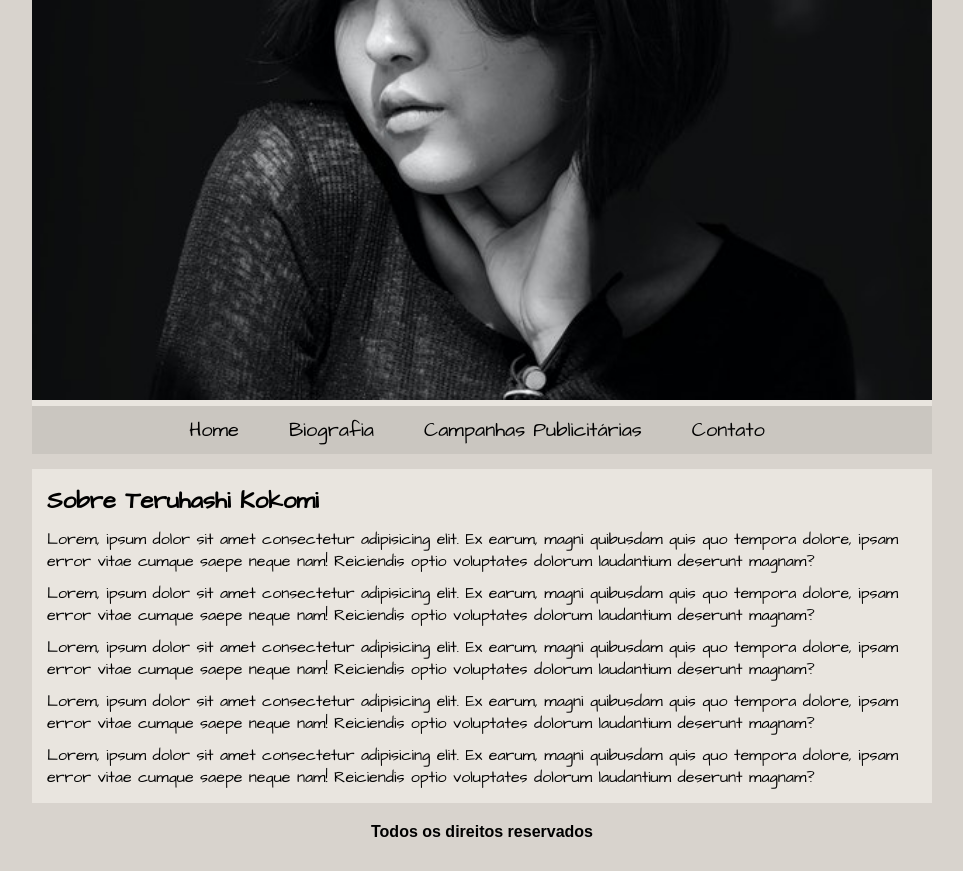
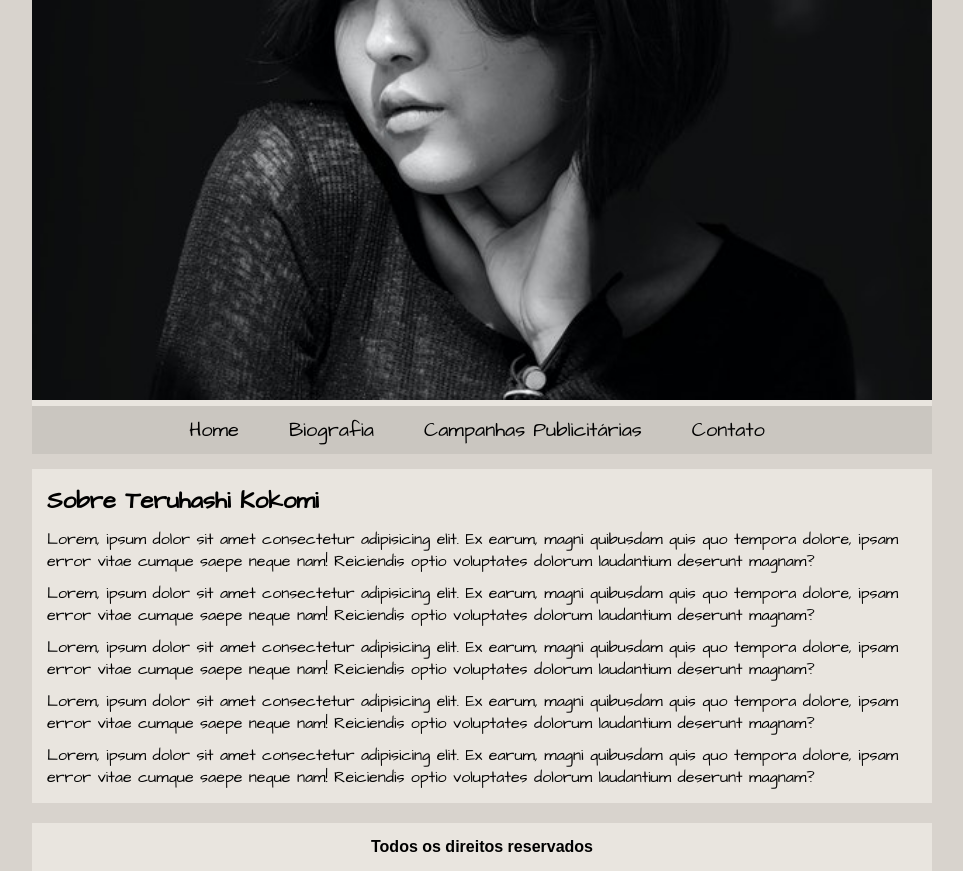
Before and after one commit to Versart/Site-modelo, a plain HTML site: page index.html in a window 1280 px wide. Shown: the whole page, without its empty margins (208-1171 px from the left). Before the commit the page ends 841 px from the top, so only its background shows below. Drawn offline with Linux system fonts and the light colour scheme.

Commit message:
adicionando background no footer

```diff
--- a/css/estilo.css
+++ b/css/estilo.css
@@ -40,6 +40,8 @@ section {
 
 footer {
   margin-top: 1.25rem;
+  background-color: rgb(233, 229, 223);
+  padding: 0.9375rem;
 }
 
 address {
```
Also changed, not shown: 1 other file.
